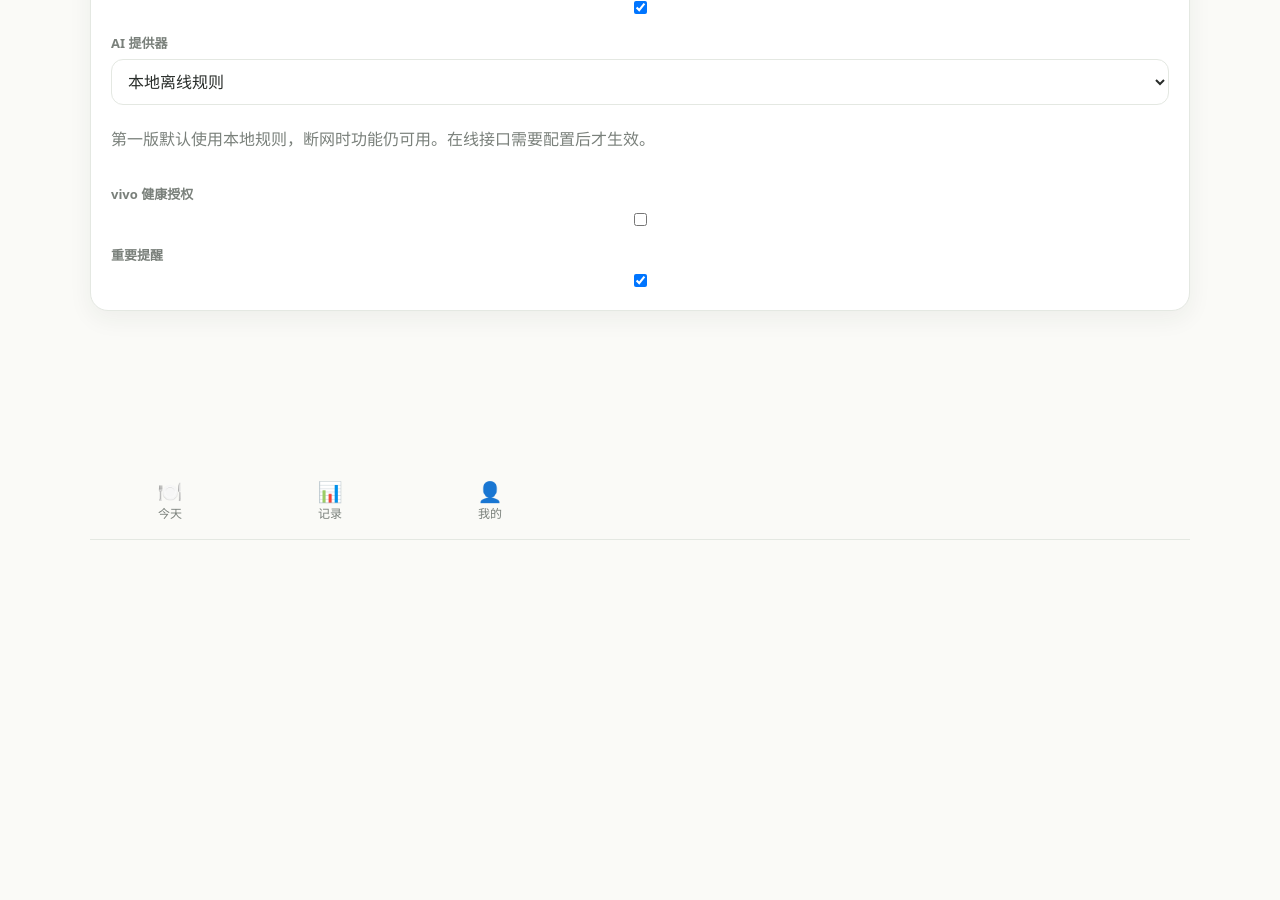
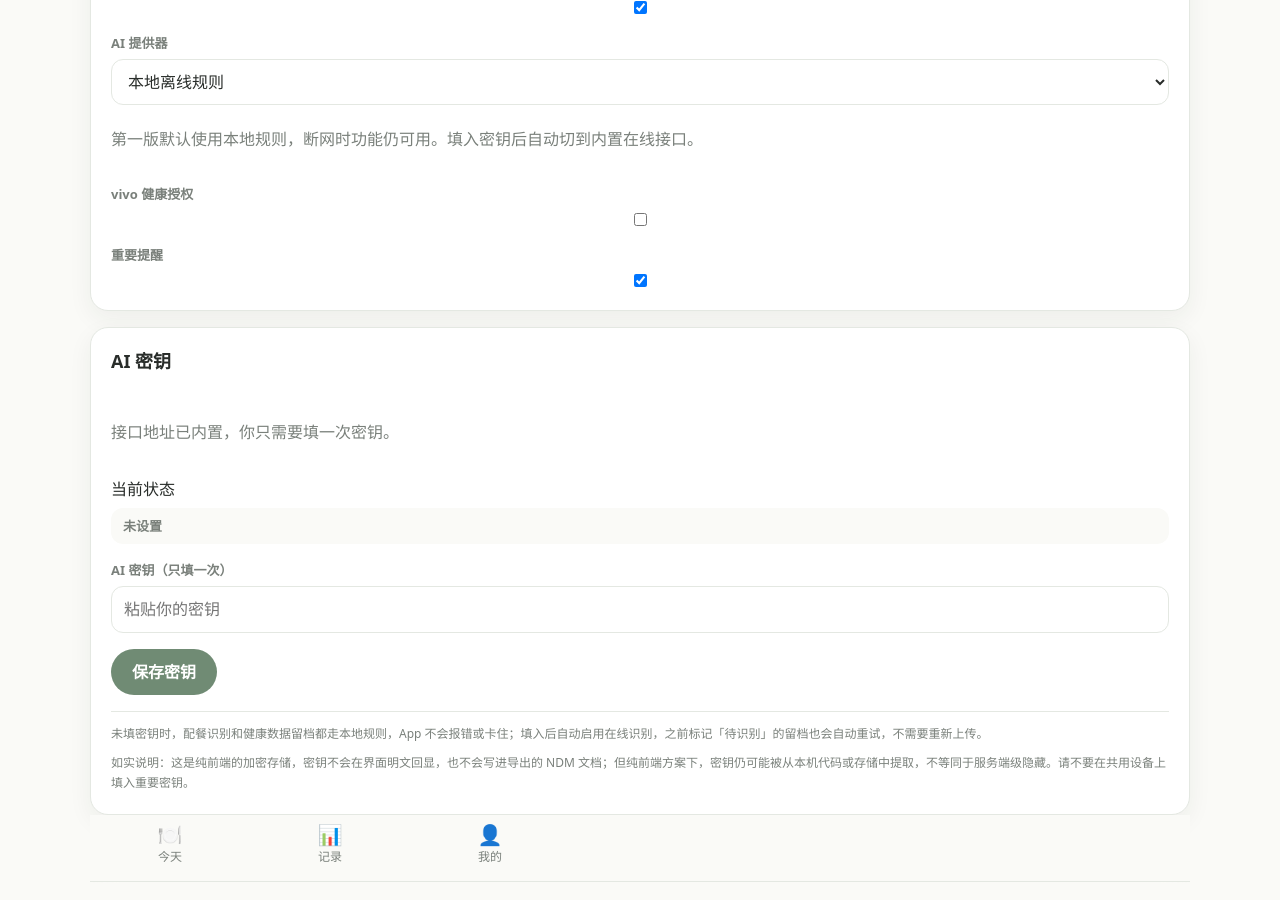
Before and after one commit to WFY-1-BYO/-app, a React (Vite) app: page /settings in a window 1280 px wide. Shown: the part 220-1120 px from the top of the page. Before the commit the page ends 800 px from the top, so only its background shows below. Built offline with nearby package versions, Linux system fonts and the light colour scheme.

Commit message:
feat(改动9): AI 密钥用户自填、加密本地存储、界面不回显，如实说明非服务端级隐藏

```diff
--- /dev/null
+++ b/src/lib/aiKey.ts
@@ -0,0 +1,89 @@
+import type { AppSettings } from '../types'
+
+/**
+ * 内置在线识别接口地址：用户无需填写，界面也不展示。
+ * 更换服务商时只需改这一处常量。
+ */
+export const AI_ENDPOINT = 'https://api.openai.com/v1/chat/completions'
+
+const SEAL_TAG = 'ndmseal1'
+const SEAL_SALT = 'family-nutritionist-local-seal-v1'
+
+/** 是否已填入密钥 */
+export function hasAiKey(settings: AppSettings): boolean {
+  return Boolean(settings.aiKeyEncrypted)
+}
+
+/** 界面只显示状态，不明文回显、不显示尾号 */
+export function aiKeyStatus(settings: AppSettings): string {
+  return hasAiKey(settings) ? '已设置（加密保存）' : '未设置'
+}
+
+function bytesToBase64(bytes: Uint8Array): string {
+  return btoa(String.fromCharCode(...bytes))
+}
+
+function base64ToBytes(text: string): Uint8Array<ArrayBuffer> {
+  const raw = atob(text)
+  const buffer = new ArrayBuffer(raw.length)
+  const bytes = new Uint8Array(buffer)
+  for (let i = 0; i < raw.length; i += 1) bytes[i] = raw.charCodeAt(i)
+  return bytes
+}
+
+function xorScramble(bytes: Uint8Array): Uint8Array {
+  const salt = new TextEncoder().encode(SEAL_SALT)
+  return bytes.map((value, index) => value ^ salt[index % salt.length])
+}
+
+async function deriveAesKey(subtle: SubtleCrypto): Promise<CryptoKey> {
+  const salt = new TextEncoder().encode(SEAL_SALT)
+  const material = await subtle.importKey('raw', salt, 'PBKDF2', false, ['deriveKey'])
+  return subtle.deriveKey(
+    { name: 'PBKDF2', salt, iterations: 100000, hash: 'SHA-256' },
+    material,
+    { name: 'AES-GCM', length: 256 },
+    false,
+    ['encrypt', 'decrypt'],
+  )
+}
+
+/**
+ * 加密密钥后存本地。
+ * 优先 Web Crypto AES-GCM；环境不支持时降级为可逆混淆并如实标注 obf。
+ * 注意：纯前端方案下密钥仍可能被从本机提取，不等同于服务端级隐藏。
+ */
+export async function sealKey(plain: string): Promise<string> {
+  const trimmed = plain.trim()
+  if (!trimmed) return ''
+  const data = new TextEncoder().encode(trimmed)
+  const cryptoObj = globalThis.crypto
+  if (!cryptoObj?.subtle) {
+    return `${SEAL_TAG}:obf:${bytesToBase64(xorScramble(data))}`
+  }
+  const iv = cryptoObj.getRandomValues(new Uint8Array(12))
+  const key = await deriveAesKey(cryptoObj.subtle)
+  const cipher = await cryptoObj.subtle.encrypt({ name: 'AES-GCM', iv }, key, data)
+  return `${SEAL_TAG}:aes:${bytesToBase64(iv)}:${bytesToBase64(new Uint8Array(cipher))}`
+}
+
+/** 取回明文，仅供在线识别调用；界面不调用、不回显 */
+export async function openKey(sealed: string | undefined): Promise<string | null> {
+  if (!sealed) return null
+  const parts = sealed.split(':')
+  if (parts[0] !== SEAL_TAG) return null
+  const cryptoObj = globalThis.crypto
+  if (parts[1] === 'obf' && parts[2]) {
+    return new TextDecoder().decode(xorScramble(base64ToBytes(parts[2])))
+  }
+  if (parts[1] === 'aes' && parts[2] && parts[3] && cryptoObj?.subtle) {
+    const key = await deriveAesKey(cryptoObj.subtle)
+    const plain = await cryptoObj.subtle.decrypt(
+      { name: 'AES-GCM', iv: base64ToBytes(parts[2]) },
+      key,
+      base64ToBytes(parts[3]),
+    )
+    return new TextDecoder().decode(new Uint8Array(plain))
+  }
+  return null
+}
--- a/src/lib/healthCapture.ts
+++ b/src/lib/healthCapture.ts
@@ -1,4 +1,4 @@
-import type { AppSettings, HealthMetric, HealthUpload, MetricType } from '../types'
+import type { HealthMetric, HealthUpload, MetricType } from '../types'
 import { createId, nowIso } from './id'
 import { metricUnit } from './health'
 
@@ -16,10 +16,8 @@ export const uploadStatusLabels: Record<HealthUpload['status'], string> = {
   failed: '需补充',
 }
 
-/** 是否已填入 AI 密钥；改动 9 会把加密后的密钥写进 settings.aiKeyEncrypted */
-export function hasAiKey(settings: AppSettings): boolean {
-  return Boolean(settings.aiKeyEncrypted)
-}
+// 密钥判定收敛到 aiKey.ts，保留此处导出以兼容改动 8 的调用方
+export { hasAiKey } from './aiKey'
 
 interface ParsedValue {
   type: MetricType
--- a/src/pages/Settings.tsx
+++ b/src/pages/Settings.tsx
@@ -1,8 +1,32 @@
+import { useState } from 'react'
 import { useAppStore } from '../store/appStore'
+import { aiKeyStatus, hasAiKey, sealKey } from '../lib/aiKey'
 
 export default function Settings() {
   const settings = useAppStore(state => state.data.settings)
   const updateSettings = useAppStore(state => state.updateSettings)
+  const [keyInput, setKeyInput] = useState('')
+  const [message, setMessage] = useState('')
+
+  const keyReady = hasAiKey(settings)
+
+  const saveKey = async () => {
+    const plain = keyInput.trim()
+    if (!plain) {
+      setMessage('请先填写密钥再保存。')
+      return
+    }
+    const sealed = await sealKey(plain)
+    await updateSettings({ aiKeyEncrypted: sealed, aiProvider: 'remote' })
+    setKeyInput('')
+    setMessage('密钥已加密保存到本机，界面不会回显。在线识别已启用。')
+  }
+
+  const clearKey = async () => {
+    await updateSettings({ aiKeyEncrypted: undefined, aiProvider: 'local' })
+    setKeyInput('')
+    setMessage('已清除密钥，所有识别回到本地规则，App 仍可正常使用。')
+  }
 
   return (
     <div className="stack">
@@ -39,7 +63,7 @@ export default function Settings() {
             <option value="remote">内置在线接口</option>
           </select>
           <p className="muted">
-            第一版默认使用本地规则，断网时功能仍可用。在线接口需要配置后才生效。
+            第一版默认使用本地规则，断网时功能仍可用。填入密钥后自动切到内置在线接口。
           </p>
         </div>
 
@@ -67,6 +91,50 @@ export default function Settings() {
           />
         </div>
       </section>
+
+      <section className="card form-grid" aria-label="AI 密钥设置">
+        <h2 className="section-title">AI 密钥</h2>
+        <p className="muted">接口地址已内置，你只需要填一次密钥。</p>
+
+        <div className="form-row">
+          <span>当前状态</span>
+          <p className={`key-status ${keyReady ? 'on' : 'off'}`}>{aiKeyStatus(settings)}</p>
+        </div>
+
+        <div className="form-row">
+          <label htmlFor="ai-key">AI 密钥（只填一次）</label>
+          <input
+            id="ai-key"
+            type="password"
+            autoComplete="off"
+            value={keyInput}
+            onChange={event => setKeyInput(event.target.value)}
+            placeholder={keyReady ? '已设置；如需更换，直接输入新密钥' : '粘贴你的密钥'}
+          />
+        </div>
+
+        <div className="row">
+          <button type="button" className="button" onClick={() => void saveKey()}>
+            {keyReady ? '更换密钥' : '保存密钥'}
+          </button>
+          {keyReady && (
+            <button type="button" className="button ghost" onClick={() => void clearKey()}>
+              清除密钥
+            </button>
+          )}
+        </div>
+        {message && <p className="muted">{message}</p>}
+
+        <div className="key-disclaimer">
+          <p className="muted">
+            未填密钥时，配餐识别和健康数据留档都走本地规则，App 不会报错或卡住；填入后自动启用在线识别，之前标记「待识别」的留档也会自动重试，不需要重新上传。
+          </p>
+          <p className="muted">
+            如实说明：这是纯前端的加密存储，密钥不会在界面明文回显，也不会写进导出的 NDM
+            文档；但纯前端方案下，密钥仍可能被从本机代码或存储中提取，不等同于服务端级隐藏。请不要在共用设备上填入重要密钥。
+          </p>
+        </div>
+      </section>
     </div>
   )
 }
--- a/src/styles/app.css
+++ b/src/styles/app.css
@@ -824,3 +824,35 @@ textarea {
   color: var(--muted);
   border-color: var(--border);
 }
+
+/* ===== V1.2 改动 9：AI 密钥设置 ===== */
+.key-status {
+  margin: 0;
+  padding: 8px 12px;
+  border-radius: 12px;
+  font-size: 13px;
+  font-weight: 700;
+}
+
+.key-status.on {
+  background: var(--primary-soft);
+  color: var(--primary-strong);
+}
+
+.key-status.off {
+  background: var(--bg);
+  color: var(--muted);
+}
+
+.key-disclaimer {
+  display: grid;
+  gap: 8px;
+  border-top: 1px solid var(--border);
+  padding-top: 12px;
+}
+
+.key-disclaimer p {
+  margin: 0;
+  font-size: 12px;
+  line-height: 1.7;
+}
```
Also changed, not shown: 1 other file (tests, documents, lock files or other folders).
